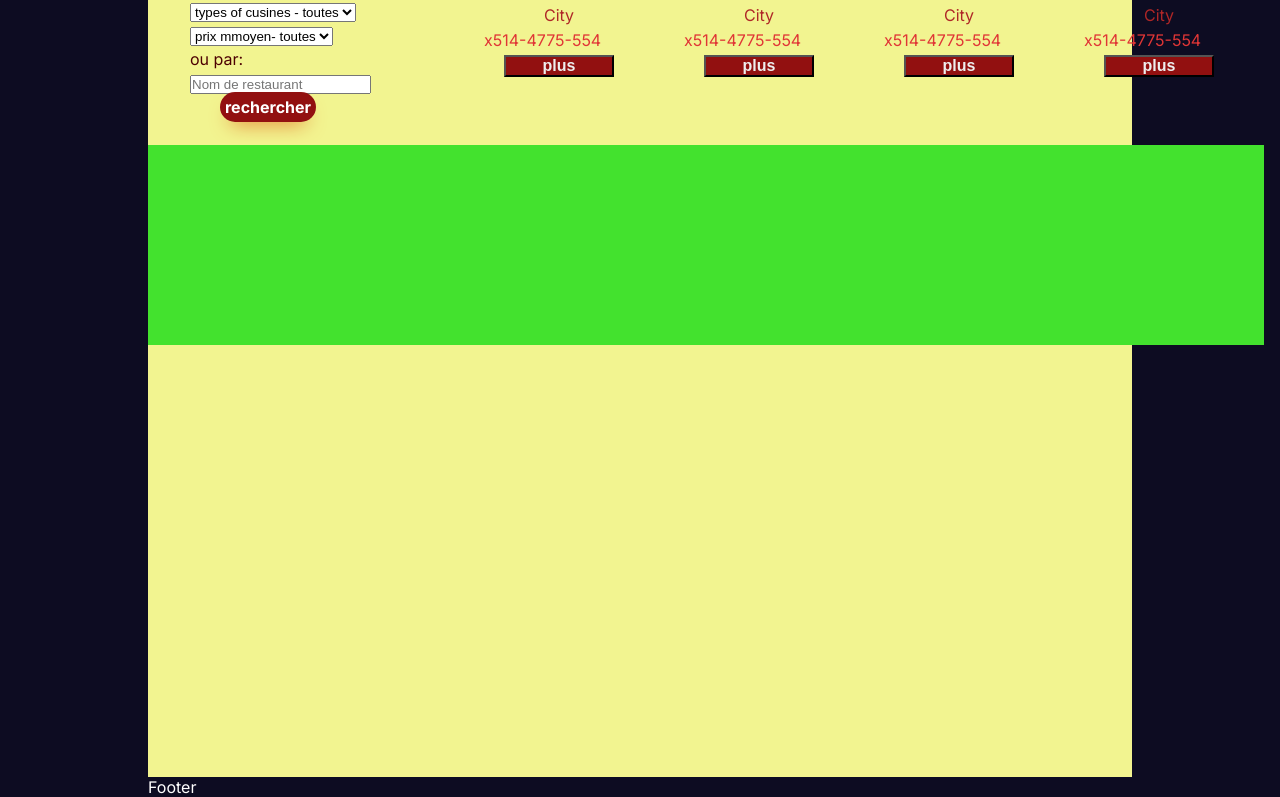
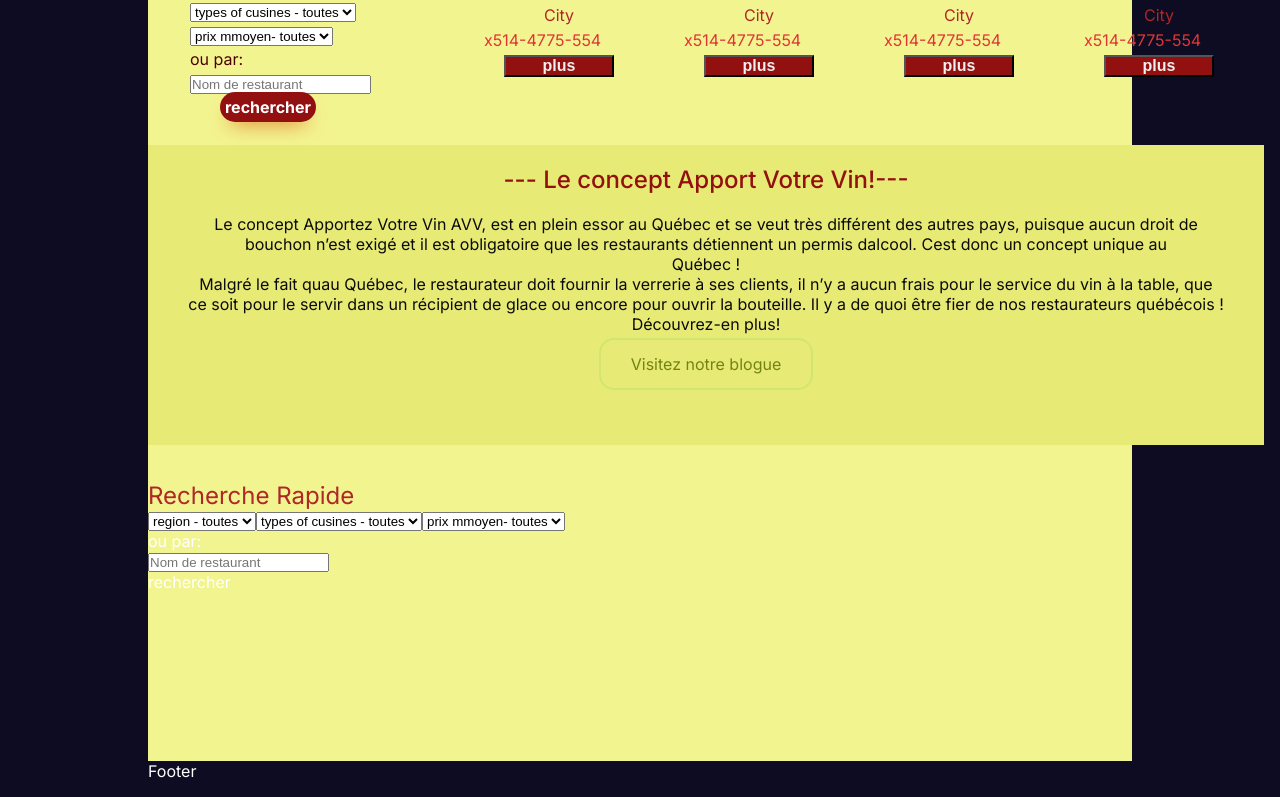
Before and after one commit to SAMEER563/project1, a Next.js app: page / in a window 1280 px wide. Shown: the part 819-1616 px from the top of the page. Built offline with nearby package versions, Linux system fonts and the light colour scheme.

Commit message:
bbar some part done

```diff
--- a/src/app/home.module.css
+++ b/src/app/home.module.css
@@ -1,6 +1,6 @@
 .container{
     display: grid;
-   grid-template-rows: 200px 200px 200px 200px 200px 200px 200px;
+   grid-template-rows: 200px 200px 200px  200px 300px 300px;
    grid-template-columns: 300px 800px 100px ;
     background-color: rgb(242, 244, 144);
     grid-gap: 1em;
@@ -42,7 +42,8 @@ background-color: rgb(242, 244, 144);
 .item6{
     grid-row: 5/6;
     grid-column: 1/3;
-    background-color: rgb(67, 226, 46);
+    background-color: rgb(232, 234, 118);
+
 }
 
 .item7 {
@@ -51,6 +52,11 @@ background-color: rgb(242, 244, 144);
     grid-column: 3/3;
 }
 
+.item8 {
+    margin-top: 20px;
+    grid-row: 6/7;
+    grid-column: 1/3;
+}
 
 .t1{
     background-color: brown;
@@ -149,7 +155,7 @@ position: relative;
     font-family: Inter,Helvetica,"Apple Color Emoji","Segoe UI Emoji",NotoColorEmoji,"Noto Color Emoji","Segoe UI Symbol","Android Emoji",EmojiSymbols,-apple-system,system-ui,"Segoe UI",Roboto,"Helvetica Neue","Noto Sans",sans-serif;
     font-size: 16px;
     font-weight: 700;
-margin-left: 30px;
+    margin-left: 30px;
     opacity: 1;
     outline: 0 solid transparent;
     padding:  5px;
@@ -234,3 +240,45 @@ margin-left: 30px;
     width: 120px;
 
 }
+.textLbar{
+    text-align: center;
+    padding: 20px;
+}
+
+.textLbar span{
+    font-size: 1.5rem;
+    font-weight: 500;
+    color:#921010;
+}
+.textLbar p {
+    text-align: center! important;
+    padding: 20px;
+    color: #0b0b0b;
+    font-size: 1rem;
+    padding-bottom: -20px;
+}
+.bButton{
+
+    border: 2px solid rgb(208, 230, 110);
+    color: #748410;
+    padding: 14px 30px;
+    font-size: 16px;
+    cursor: pointer;
+    border-radius: 15px;
+}
+
+  .bButton:hover {
+    background: #748410;
+    color: white;
+  }
+
+  .btBar span{
+    font-size: 1.5rem;
+    font-weight: 400;
+    color: #af2727;
+  }
+
+  .bBar{
+    display: table;
+    flex-direction: column;
+  }
--- a/src/app/page.jsx
+++ b/src/app/page.jsx
@@ -23,7 +23,8 @@ const Home = () => {
       </div>
 
       <div className={styles.item2}>
-        <div className={styles.midText}>Grande région de Montréal</div>
+        <div className={styles.midText}>
+          Grande région de Montréal</div>
         <Image src="/img.png" alt="" fill className={styles.midImg} />
       </div>
 
@@ -61,13 +62,12 @@ const Home = () => {
             {" "}
             ou par:
             <div>
-              <span>
                 <input
                   type="text"
                   className={styles.formControl}
                   placeholder="Nom de restaurant"
                 ></input>
-              </span>
+
             </div>
             <Link href="#" className={styles.menuButton}>
               rechercher
@@ -144,12 +144,65 @@ const Home = () => {
           </div>
         </div>
       </div>
-      <div className={styles.item6}></div>
       <div className={styles.item7}>
       <Image src="/r_img.png" alt="" fill className={styles.rImg} />
       </div>
-      <div className={styles.item8}></div>
-      <div className={styles.item9}></div>
+      <div className={styles.item6}>
+        <div className={styles.textLbar}>
+         <span>--- Le concept Apport Votre Vin!---</span>
+         <p>Le concept Apportez Votre Vin AVV, est en plein essor au Québec et se veut très différent des autres pays, puisque aucun droit de bouchon n’est exigé et il est obligatoire que les restaurants détiennent un permis dalcool. Cest donc un concept unique au
+          <br />
+          Québec !
+        <br />
+Malgré le fait quau Québec, le restaurateur doit fournir la verrerie à ses clients, il n’y a aucun frais pour le service du vin à la table, que ce soit pour le servir dans un récipient de glace ou encore pour ouvrir la bouteille. Il y a de quoi être fier de nos restaurateurs québécois ! Découvrez-en plus!</p>
+            <Link href="#" className={styles.bButton}>
+              Visitez notre blogue
+            </Link>
+            </div>
+      </div>
+      <div className={styles.item8}>
+      <div className={styles.btBar}>
+          <span>Recherche Rapide</span>
+        </div>
+        <div className={styles.bBar}>
+          <select>
+            <option>region - toutes</option>
+            <option>name</option>
+            <option>name</option>
+            <option>name</option>
+            <option>name</option>
+          </select>
+          <select>
+            <option>types of cusines - toutes</option>
+            <option>name</option>
+            <option>name</option>
+            <option>name</option>
+            <option>name</option>
+          </select>
+          <select>
+            <option>prix mmoyen- toutes</option>
+            <option>name</option>
+            <option>name</option>
+            <option>name</option>
+            <option>name</option>
+          </select>
+          <div>
+            {" "}
+            ou par:
+            <div>
+                <input
+                  type="text"
+                  className={styles.formControl}
+                  placeholder="Nom de restaurant"
+                ></input>
+
+            </div>
+            <Link href="#" className={styles.menuBtn}>
+              rechercher
+            </Link>
+          </div>
+        </div>
+      </div>
     </div>
   );
 };
```
Also changed, not shown: public/avv.png (added).
